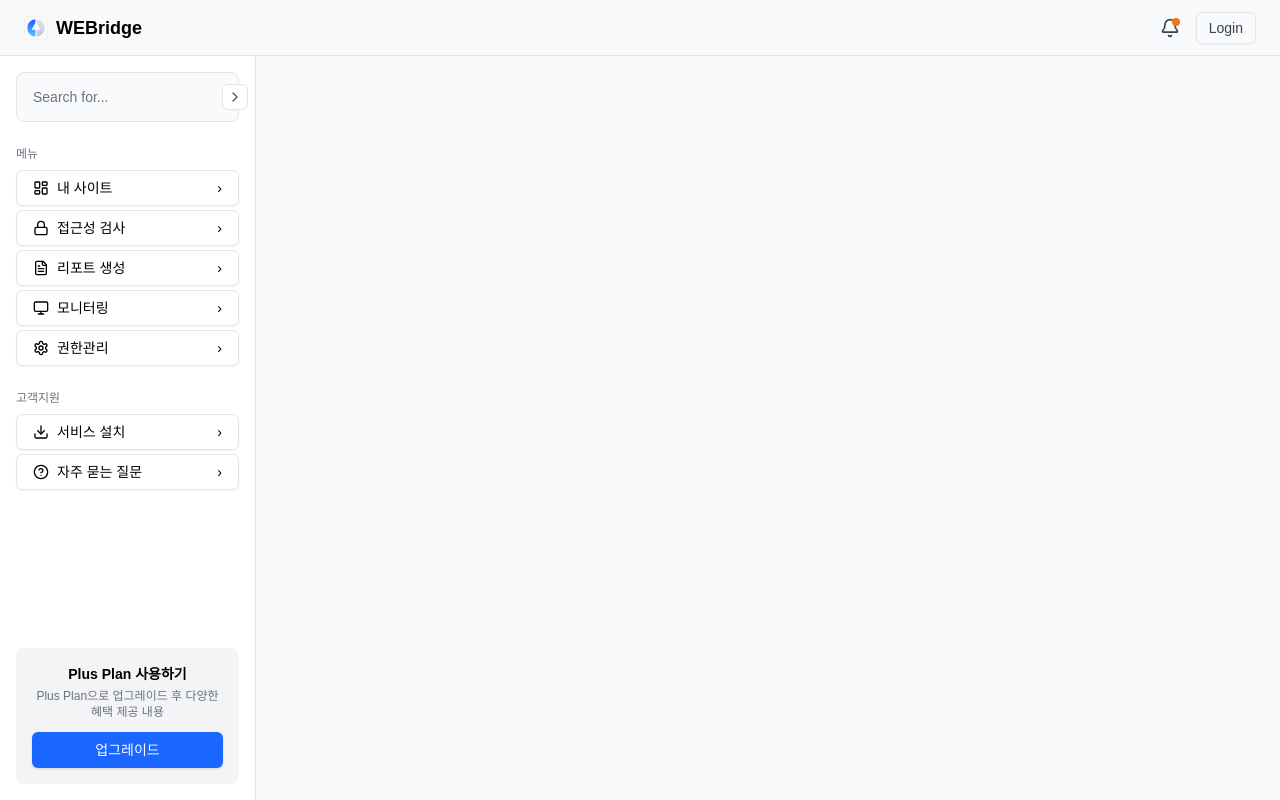
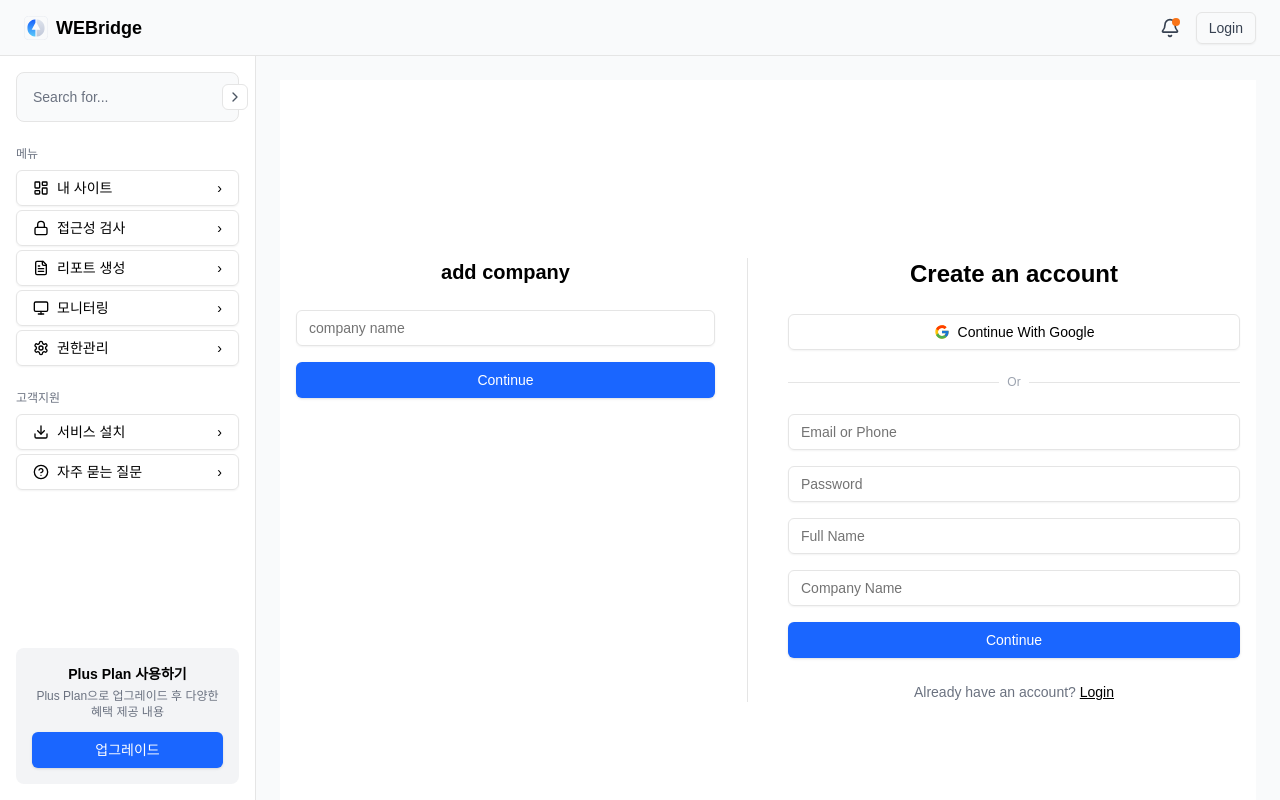
Before and after one commit to inable-it/webridge-frontend, a React (Vite) app: page /signup in a window 1280 px wide. Built offline with nearby package versions, Linux system fonts and the light colour scheme.

Commit message:
style: :lipstick: add SingUp page

```diff
--- a/package.json
+++ b/package.json
@@ -10,6 +10,7 @@
     "preview": "vite preview"
   },
   "dependencies": {
+    "@radix-ui/react-separator": "^1.1.7",
     "@radix-ui/react-slot": "^1.2.2",
     "@reduxjs/toolkit": "^2.8.1",
     "class-variance-authority": "^0.7.1",
@@ -17,6 +18,7 @@
     "lucide-react": "^0.510.0",
     "react": "^19.1.0",
     "react-dom": "^19.1.0",
+    "react-icons": "^5.5.0",
     "react-redux": "^9.2.0",
     "react-router-dom": "^7.6.0",
     "tailwind-merge": "^3.3.0",
--- a/src/App.tsx
+++ b/src/App.tsx
@@ -1,6 +1,7 @@
 import { BaseLayout } from "@/layout/BaseLayout";
 import { BrowserRouter, Routes, Route } from "react-router-dom";
 import HomePage from "@/pages/Homepage";
+import SignupPage from "./pages/SignUp";
 
 function App() {
   return (
@@ -8,6 +9,7 @@ function App() {
       <BaseLayout>
         <Routes>
           <Route path="/" element={<HomePage />} />
+          <Route path="signup" element={<SignupPage />} />
           {/* 기타 라우트 */}
         </Routes>
       </BaseLayout>
--- /dev/null
+++ b/src/components/ui/input.tsx
@@ -0,0 +1,22 @@
+import * as React from "react"
+
+import { cn } from "@/lib/utils"
+
+const Input = React.forwardRef<HTMLInputElement, React.ComponentProps<"input">>(
+  ({ className, type, ...props }, ref) => {
+    return (
+      <input
+        type={type}
+        className={cn(
+          "flex h-9 w-full rounded-md border border-input bg-transparent px-3 py-1 text-base shadow-sm transition-colors file:border-0 file:bg-transparent file:text-sm file:font-medium file:text-foreground placeholder:text-muted-foreground focus-visible:outline-none focus-visible:ring-1 focus-visible:ring-ring disabled:cursor-not-allowed disabled:opacity-50 md:text-sm",
+          className
+        )}
+        ref={ref}
+        {...props}
+      />
+    )
+  }
+)
+Input.displayName = "Input"
+
+export { Input }
--- /dev/null
+++ b/src/components/ui/separator.tsx
@@ -0,0 +1,29 @@
+import * as React from "react"
+import * as SeparatorPrimitive from "@radix-ui/react-separator"
+
+import { cn } from "@/lib/utils"
+
+const Separator = React.forwardRef<
+  React.ElementRef<typeof SeparatorPrimitive.Root>,
+  React.ComponentPropsWithoutRef<typeof SeparatorPrimitive.Root>
+>(
+  (
+    { className, orientation = "horizontal", decorative = true, ...props },
+    ref
+  ) => (
+    <SeparatorPrimitive.Root
+      ref={ref}
+      decorative={decorative}
+      orientation={orientation}
+      className={cn(
+        "shrink-0 bg-border",
+        orientation === "horizontal" ? "h-[1px] w-full" : "h-full w-[1px]",
+        className
+      )}
+      {...props}
+    />
+  )
+)
+Separator.displayName = SeparatorPrimitive.Root.displayName
+
+export { Separator }
--- a/src/pages/Homepage.tsx
+++ b/src/pages/Homepage.tsx
@@ -1,6 +1,8 @@
 import { Button } from "@/components/ui/button";
+import { useNavigate } from "react-router-dom";
 
 export const HomePage = () => {
+  const navigate = useNavigate();
   return (
     <div className="flex flex-col items-start justify-center h-full px-8 py-20 space-y-6">
       <span className="text-sm font-medium text-blue-600">Content</span>
@@ -14,7 +16,9 @@ export const HomePage = () => {
 
       <p className="text-gray-500">~ 웹브릿지 관련 설명문 ~</p>
 
-      <Button className="mt-4">회원 가입</Button>
+      <Button className="mt-4" onClick={() => navigate("/signup")}>
+        회원 가입
+      </Button>
     </div>
   );
 };
--- /dev/null
+++ b/src/pages/SignUp.tsx
@@ -0,0 +1,67 @@
+import { Button } from "@/components/ui/button";
+import { Input } from "@/components/ui/input";
+import { FcGoogle } from "react-icons/fc";
+import { Separator } from "@/components/ui/separator";
+import { Link } from "react-router-dom";
+
+export const SignupPage = () => {
+  return (
+    <div className="flex items-center justify-center min-h-screen px-4 bg-white">
+      {/* 좌우 2단 레이아웃 */}
+      <div className="grid w-full grid-cols-1 gap-10 max-w-7xl md:grid-cols-2">
+        {/* 왼쪽: Add Company */}
+        <div className="pr-8 space-y-6 border-r">
+          <h2 className="text-xl font-semibold text-center">add company</h2>
+          <form className="space-y-4">
+            <Input type="text" placeholder="company name" />
+            <Button className="w-full">Continue</Button>
+          </form>
+        </div>
+
+        {/* 오른쪽: Signup Form */}
+        <div className="space-y-6">
+          <h1 className="text-2xl font-semibold text-center">
+            Create an account
+          </h1>
+
+          {/* Google Login */}
+          <Button
+            variant="outline"
+            className="flex items-center justify-center w-full gap-2"
+          >
+            <FcGoogle className="w-5 h-5" />
+            Continue With Google
+          </Button>
+
+          {/* Divider */}
+          <div className="flex items-center gap-2">
+            <Separator className="flex-1" />
+            <span className="text-xs text-gray-400">Or</span>
+            <Separator className="flex-1" />
+          </div>
+
+          {/* Email Signup Form */}
+          <form className="space-y-4">
+            <Input type="email" placeholder="Email or Phone" required />
+            <Input type="password" placeholder="Password" required />
+            <Input type="text" placeholder="Full Name" />
+            <Input type="text" placeholder="Company Name" />
+
+            <Button type="submit" className="w-full">
+              Continue
+            </Button>
+          </form>
+
+          <p className="text-sm text-center text-gray-500">
+            Already have an account?{" "}
+            <Link to="/login" className="text-black underline">
+              Login
+            </Link>
+          </p>
+        </div>
+      </div>
+    </div>
+  );
+};
+
+export default SignupPage;
```
Also changed, not shown: 1 other file (tests, documents, lock files or other folders).
